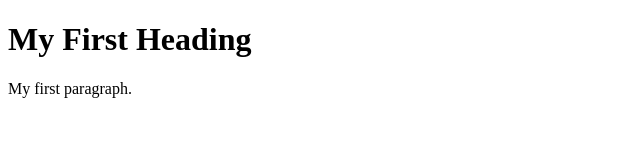
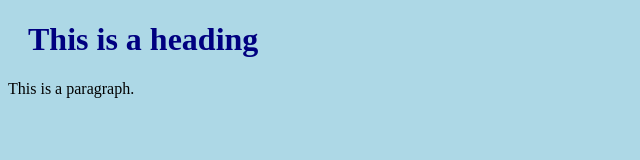
Before and after one commit to stanislavlisk/weblearn, a plain HTML site: page index.html in a window 1280 px wide. Shown: the whole page, without its empty margins (0-640 px from the left). Drawn offline with Linux system fonts and the light colour scheme.

Commit message:
style added

```diff
--- a/index.html
+++ b/index.html
@@ -1,9 +1,12 @@
 <!DOCTYPE html>
 <html>
+<head>
+<link rel="stylesheet" href="style.css">
+</head>
 <body>
 
-<h1>My First Heading</h1>
-<p>My first paragraph.</p>
+<h1>This is a heading</h1>
+<p>This is a paragraph.</p>
 
 </body>
 </html>
--- /dev/null
+++ b/style.css
@@ -0,0 +1,8 @@
+body {
+  background-color: lightblue;
+}
+
+h1 {
+  color: navy;
+  margin-left: 20px;
+}
```
